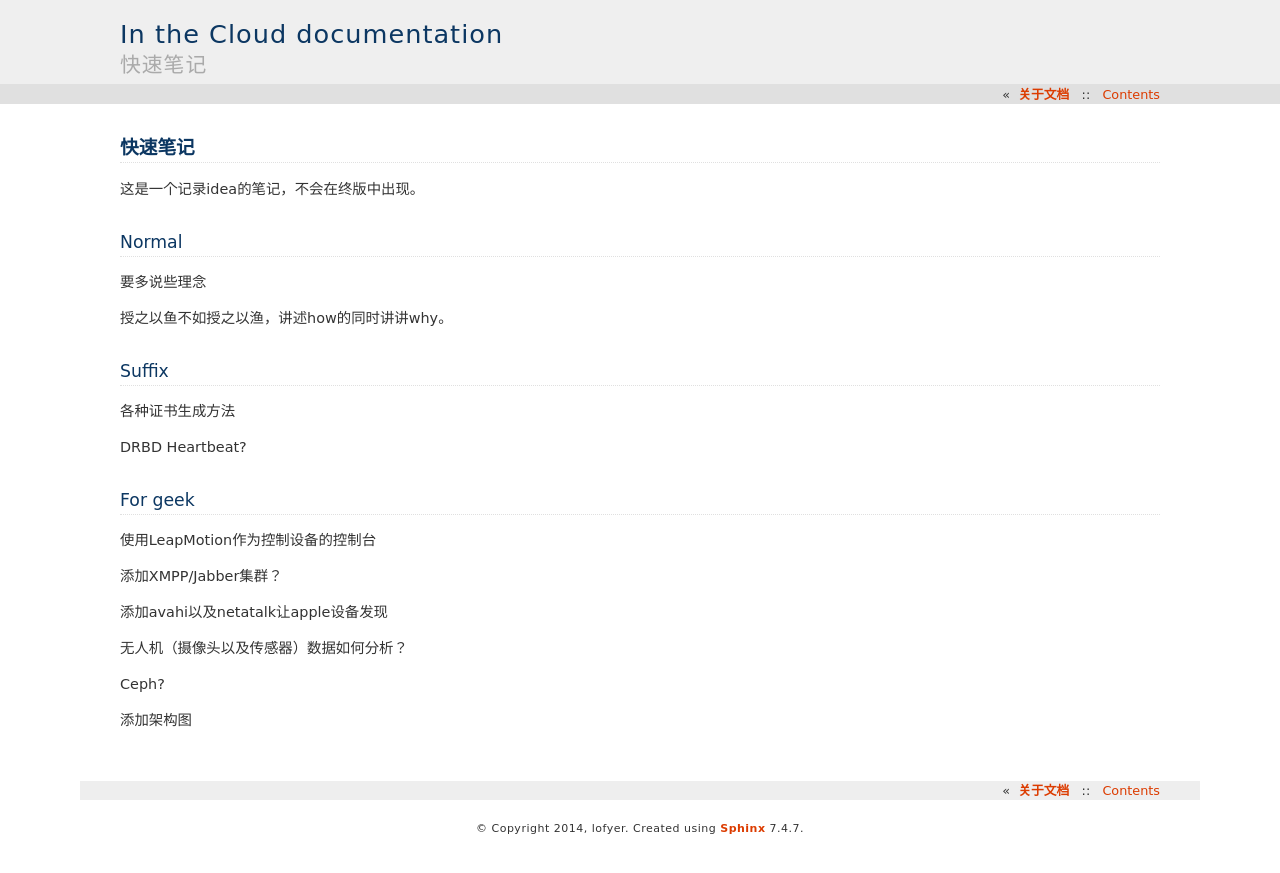
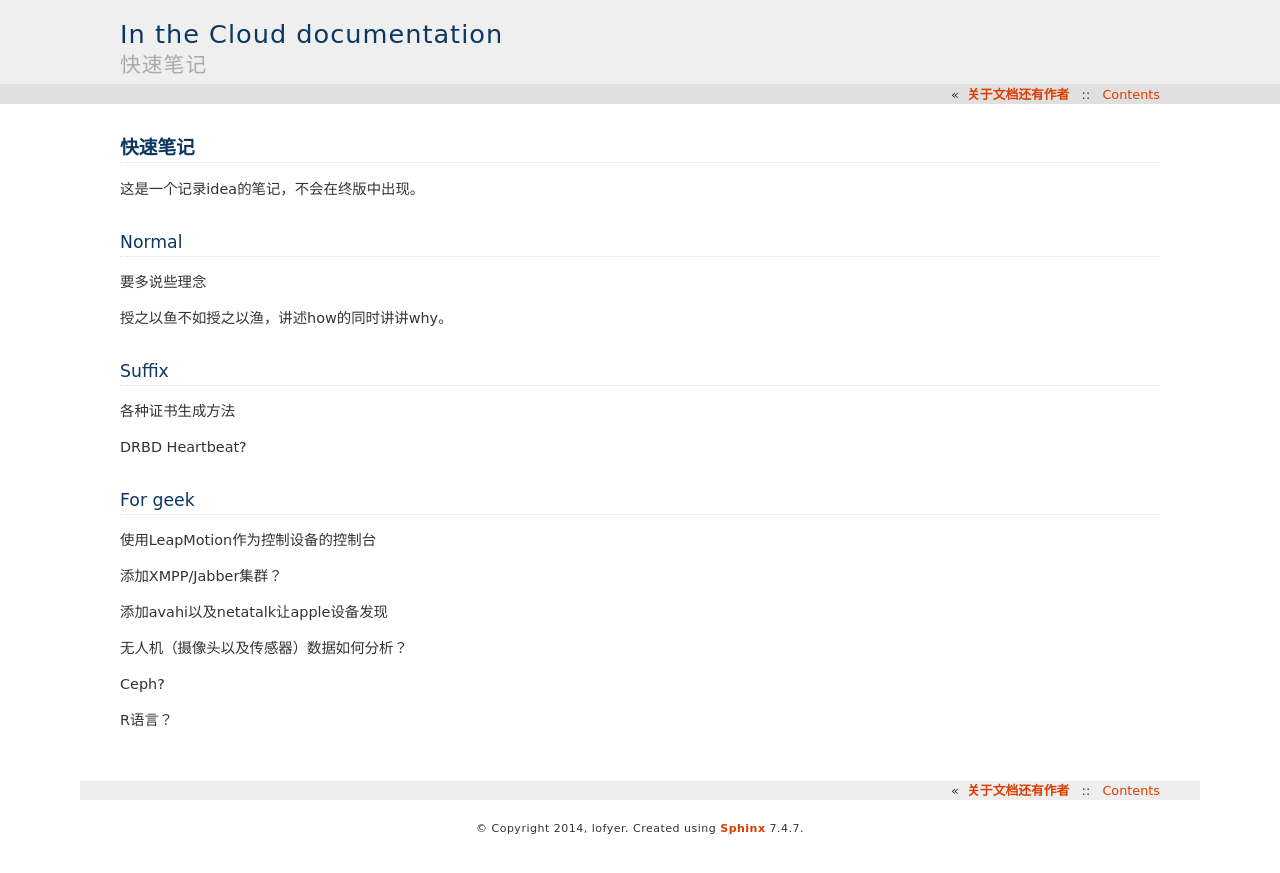
Before and after one commit to lofyer/InTheCloud, a Sphinx documentation site: the page built from source/TODO.rst, in a window 1280 px wide. Shown: the top 873 px of the page. Built offline with Sphinx 7.4.7, drawn with Linux system fonts in a browser that asks for light colours; formulas are drawn with MathJax 3.

Commit message:
R语言？

```diff
--- a/source/TODO.rst
+++ b/source/TODO.rst
@@ -30,4 +30,4 @@ For geek
 
 Ceph?
 
-添加架构图
+R语言？
--- a/source/posts/about.rst
+++ b/source/posts/about.rst
@@ -1,6 +1,6 @@
-==========
-关于文档
-==========
+=================
+关于文档还有作者
+=================
 
 Author: lofyer@gmail.com
 
```
